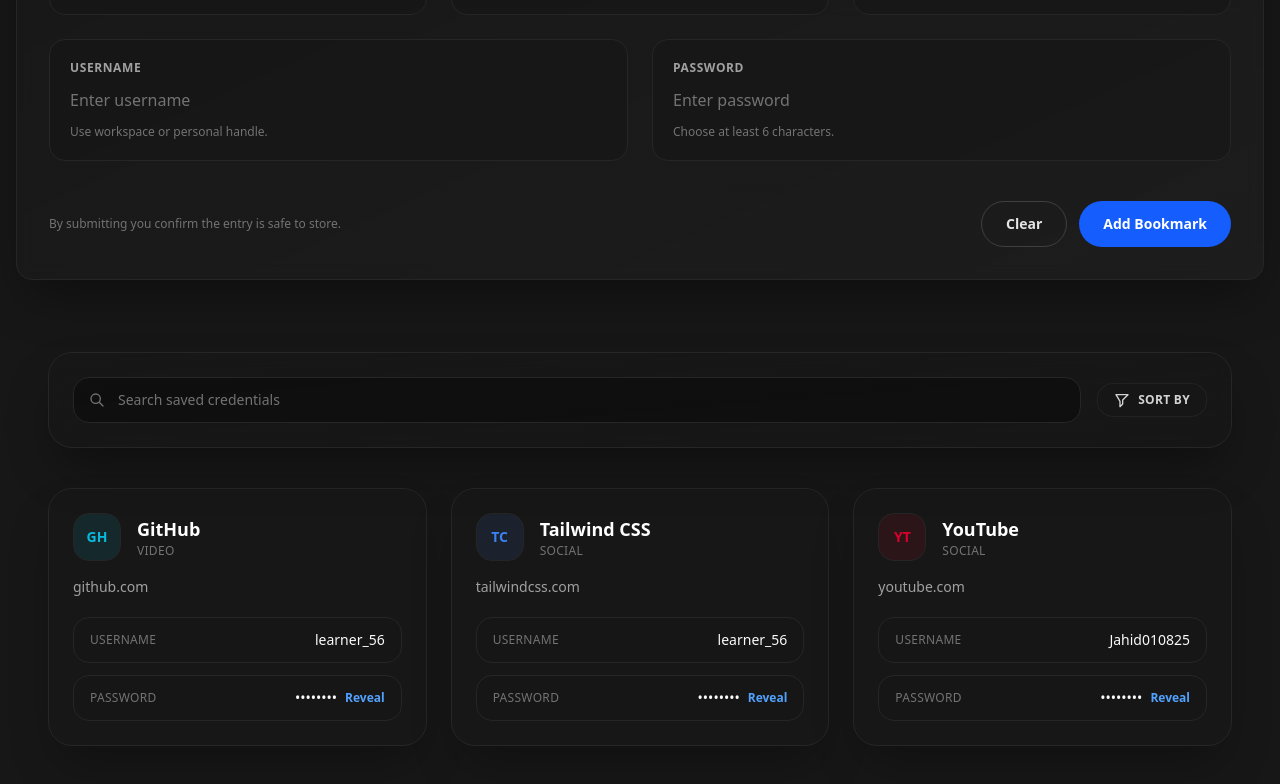
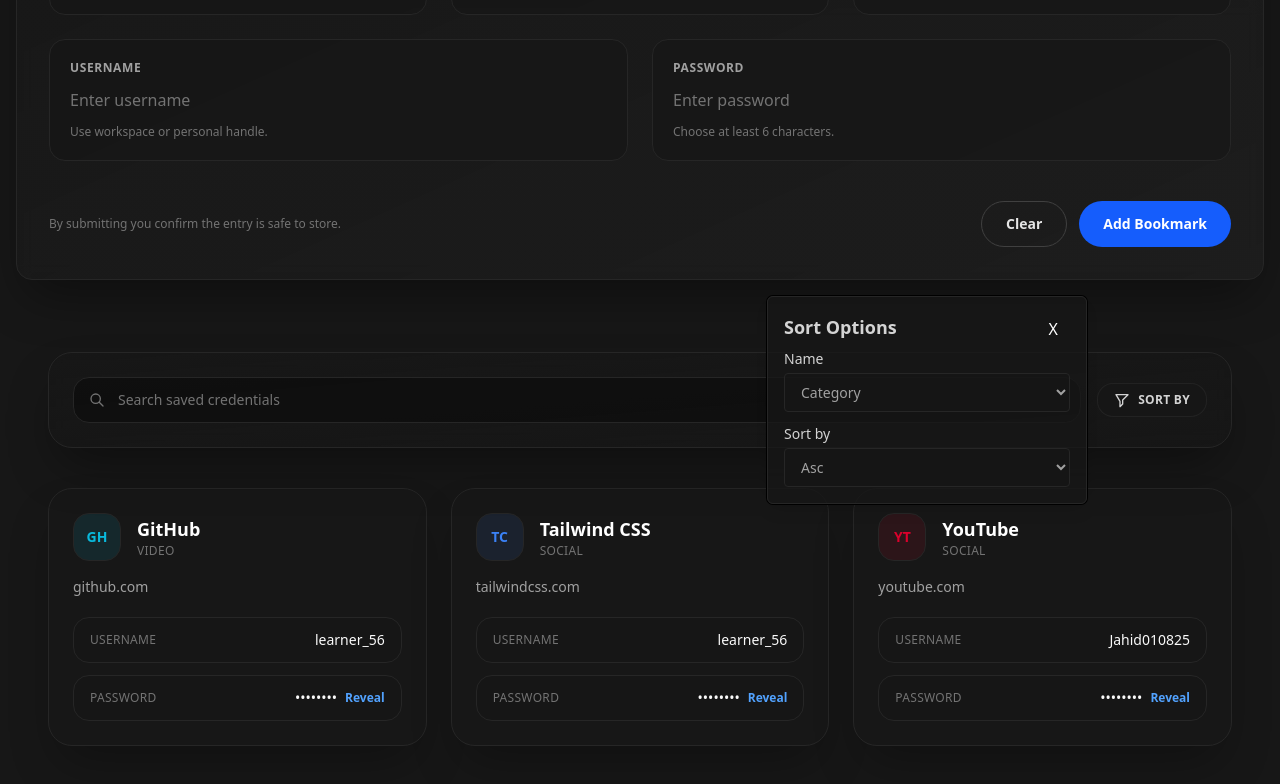
Before and after one commit to jahid02/assignment-2, a React (Vite) app: page / in a window 1280 px wide. Both pictures are taken after a click on the button "SORT BY". Shown: the part 541-1325 px from the top of the page. Built offline with nearby package versions, Linux system fonts and the light colour scheme.

Commit message:
filter functionality done

```diff
--- a/src/components/MainContent.jsx
+++ b/src/components/MainContent.jsx
@@ -5,15 +5,15 @@ import Sort from "./Sort";
 
 const MainContent = ({ passwordsCardData }) => {
   const [search, setSearch] = useState("");
-  const [sortType, setSortType] = useState("asc");
+  const [sortOrder, setSortOrder] = useState("asc");
   const [sortBy, setSortBy] = useState("domain");
 
   const handleSearch = (e) => {
     setSearch(e.target.value);
   };
 
-  const handleSortType = (e) => {
-    setSortType(e.target.value);
+  const handleSortOrder = (e) => {
+    setSortOrder(e.target.value);
   };
 
   const handleSortBy = (e) => {
@@ -32,7 +32,7 @@ const MainContent = ({ passwordsCardData }) => {
     const valA = a[sortBy]?.toLowerCase() ?? "";
     const valB = b[sortBy]?.toLowerCase() ?? "";
 
-    return sortType === "asc" ? valA.localeCompare(valB) : valB.localeCompare(valA);
+    return sortOrder === "asc" ? valA.localeCompare(valB) : valB.localeCompare(valA);
   });
 
   return (
@@ -43,8 +43,7 @@ const MainContent = ({ passwordsCardData }) => {
           <div className="flex flex-col gap-4 lg:flex-row lg:items-center">
             {/* Search Bar */}
             <SearchInput handleSearch={handleSearch} />
-
-            <Sort handleSortType={handleSortType} handleSortBy={handleSortBy} />
+            <Sort handleSortOrder={handleSortOrder} handleSortBy={handleSortBy} />
           </div>
         </section>
 
--- a/src/components/Sort.jsx
+++ b/src/components/Sort.jsx
@@ -1,13 +1,67 @@
-const Sort = ({ handleSortType, handleSortBy }) => {
+import { useState } from "react";
+
+const Sort = ({ handleSortOrder, handleSortBy }) => {
+  const [isOpen, setIsOpen] = useState(false);
   return (
+    <>
       <div className="flex flex-wrap gap-2">
-      <button className="inline-flex items-center gap-2 rounded-2xl border border-neutral-800/80 bg-neutral-900/80 px-4 py-2 text-xs font-semibold uppercase tracking-wide text-neutral-300 transition hover:border-blue-500 hover:text-white">
+        <button
+          onClick={() => setIsOpen(!isOpen)}
+          className="inline-flex cursor-pointer items-center gap-2 rounded-2xl border border-neutral-800/80 bg-neutral-900/80 px-4 py-2 text-xs font-semibold uppercase tracking-wide text-neutral-300 transition hover:border-blue-500 hover:text-white"
+        >
           <svg className="h-4 w-4" fill="none" stroke="currentColor" viewBox="0 0 24 24">
             <path strokeLinecap="round" strokeLinejoin="round" strokeWidth="2" d="M3 4h18l-8 8v6l-4 4v-8z"></path>
           </svg>
           Sort by
         </button>
       </div>
+      {isOpen && (
+        <div className="fixed right-36 w-80 p-4 rounded-md border border-neutral-800 bg-neutral-900/80 shadow-lg ring-1 ring-black ring-opacity-5">
+          <div className="flex justify-between">
+            <h2 className="mb-2 text-lg font-semibold text-neutral-300">Sort Options</h2>
+            <span onClick={() => setIsOpen(false)} className="cursor-pointer px-3 py-1 rounded-full hover:bg-neutral-700/50 transition-colors">
+              X
+            </span>
+          </div>
+          <div className="flex flex-col gap-3">
+            <div>
+              <label htmlFor="sort-name" className="block text-sm font-medium text-neutral-300">
+                Name
+              </label>
+              <select
+                id="sort-name"
+                onChange={(e) => handleSortBy(e)}
+                className="mt-1 block w-full rounded-sm border border-neutral-800 bg-neutral-900/60 p-5 text-sm py-2 pl-3 pr-10 text-neutral-400 focus:border-blue-500 focus:outline-none focus:ring-blue-500"
+              >
+                <option className="bg-neutral-900 text-white" value="category">
+                  Category
+                </option>
+                <option className="bg-neutral-900 text-white" value="domain">
+                  Domain
+                </option>
+              </select>
+            </div>
+            <div>
+              <label htmlFor="sort-order" className="block text-sm font-medium text-neutral-300">
+                Sort by
+              </label>
+              <select
+                id="sort-order"
+                onChange={(e) => handleSortOrder(e)}
+                className="mt-1 block w-full rounded-sm border border-neutral-800 bg-neutral-900/60 p-5 text-sm py-2 pl-3 pr-10 text-neutral-400 focus:border-blue-500 focus:outline-none focus:ring-blue-500"
+              >
+                <option className="bg-neutral-900 text-neutral-400" value="asc">
+                  Asc
+                </option>
+                <option className="bg-neutral-900 text-neutral-400" value="desc">
+                  Desc
+                </option>
+              </select>
+            </div>
+          </div>
+        </div>
+      )}
+    </>
   );
 };
 
```
Lines whose indentation alone changed are shown as unchanged.
